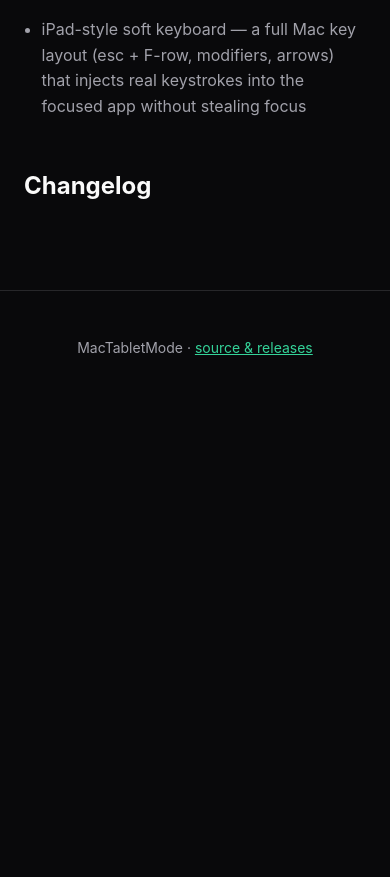
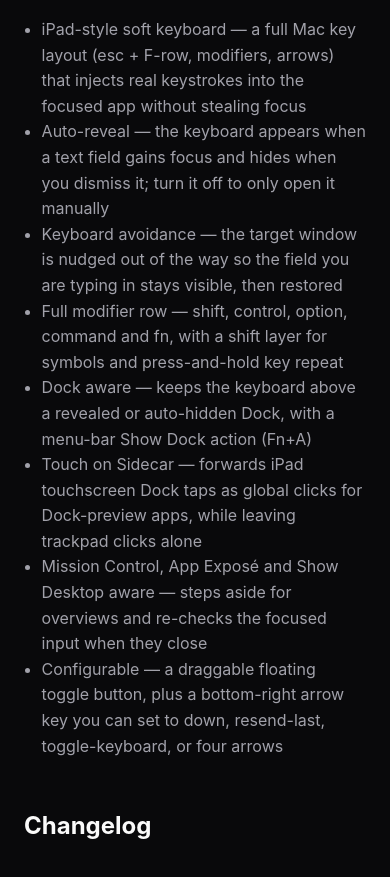
Before and after one commit to steventheworker/MacTabletMode-home, a plain HTML site: page index.html in a window 390 px wide. Shown: the part 765-1642 px from the top of the page. Before the commit the page ends 1170 px from the top, so only its background shows below. Drawn offline with Linux system fonts and the light colour scheme.

Commit message:
Fill in features and site URL from MacTabletMode source

```diff
--- a/index.html
+++ b/index.html
@@ -37,6 +37,13 @@
       <h2>Features</h2>
       <ul class="features">
         <li>iPad-style soft keyboard — a full Mac key layout (esc + F-row, modifiers, arrows) that injects real keystrokes into the focused app without stealing focus</li>
+        <li>Auto-reveal — the keyboard appears when a text field gains focus and hides when you dismiss it; turn it off to only open it manually</li>
+        <li>Keyboard avoidance — the target window is nudged out of the way so the field you are typing in stays visible, then restored</li>
+        <li>Full modifier row — shift, control, option, command and fn, with a shift layer for symbols and press-and-hold key repeat</li>
+        <li>Dock aware — keeps the keyboard above a revealed or auto-hidden Dock, with a menu-bar Show Dock action (Fn+A)</li>
+        <li>Touch on Sidecar — forwards iPad touchscreen Dock taps as global clicks for Dock-preview apps, while leaving trackpad clicks alone</li>
+        <li>Mission Control, App Exposé and Show Desktop aware — steps aside for overviews and re-checks the focused input when they close</li>
+        <li>Configurable — a draggable floating toggle button, plus a bottom-right arrow key you can set to down, resend-last, toggle-keyboard, or four arrows</li>
       </ul>
     </section>
 
```
Also changed, not shown: 2 other files.
